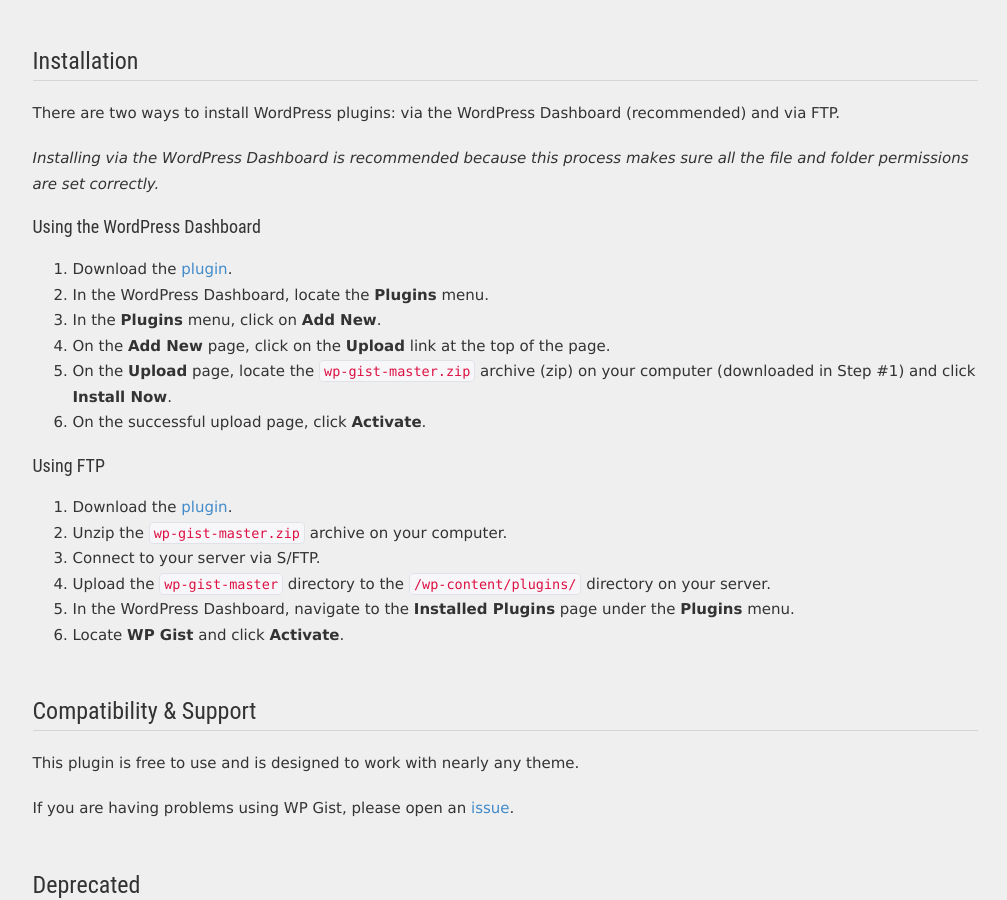
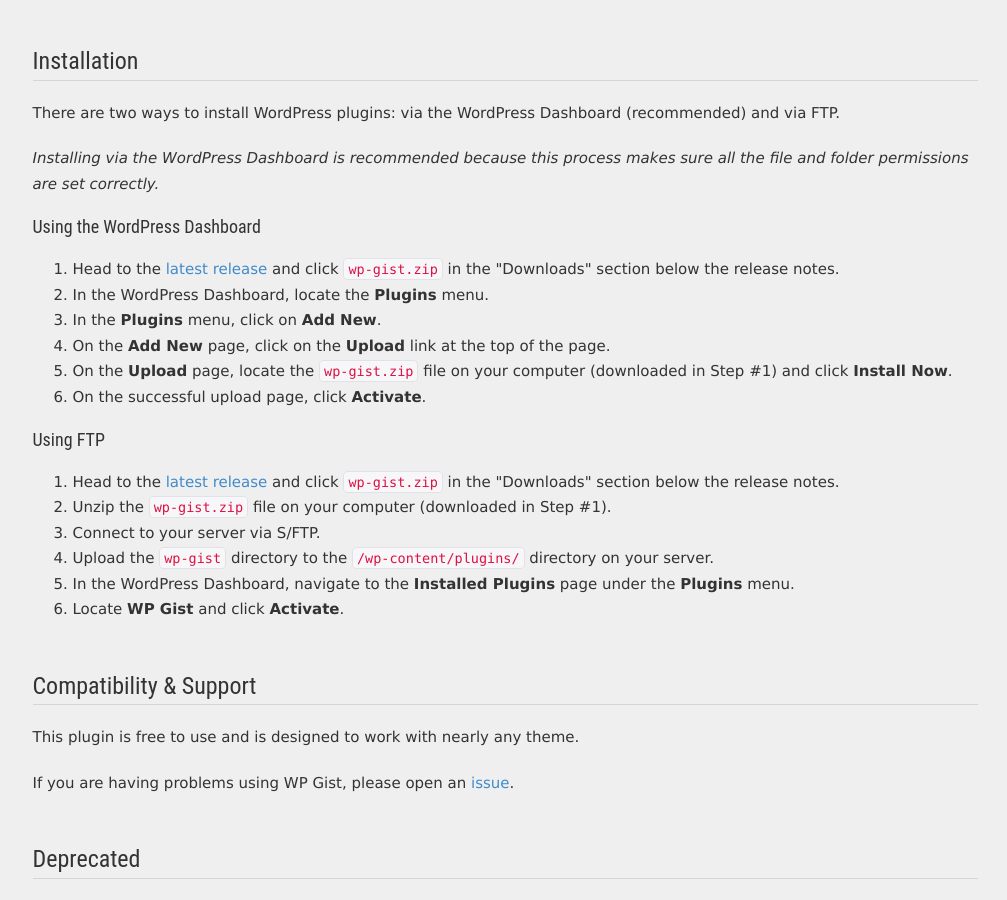
Before and after one commit to tommcfarlin/wp-gist, a Jekyll site: the page built from index.html, in a window 1280 px wide and 900 px high, scrolled down 1364 px. Shown: the whole window, without its empty margins (135-1142 px from the left). Built offline with Jekyll 4.4.1, drawn with Linux system fonts in a browser that asks for light colours.

Commit message:
Updates installation instructions.

```diff
--- a/index.html
+++ b/index.html
@@ -49,19 +49,19 @@ title: WP Gist | GitHub Gist's for WordPress
                     <p><em>Installing via the WordPress Dashboard is recommended because this process makes sure all the file and folder permissions are set correctly.</em></p>
                     <h4>Using the WordPress Dashboard</h4>
                     <ol>
-                        <li>Download the <a href="https://github.com/manovotny/wp-gist/archive/master.zip" title="WP Gist | GitHub Gist's for WordPress">plugin</a>.</li>
+                        <li>Head to the <a href="https://github.com/manovotny/wp-gist/releases/latest" title="WP Gist | GitHub Gist's for WordPress">latest release</a> and click <code>wp-gist.zip</code> in the "Downloads" section below the release notes.</li>
                         <li>In the WordPress Dashboard, locate the <strong>Plugins</strong> menu.</li>
                         <li>In the <strong>Plugins</strong> menu, click on <strong>Add New</strong>.</li>
                         <li>On the <strong>Add New</strong> page, click on the <strong>Upload</strong> link at the top of the page.</li>
-                        <li>On the <strong>Upload</strong> page, locate the <code>wp-gist-master.zip</code> archive (zip) on your computer (downloaded in Step #1) and click <strong>Install Now</strong>.</li>
+                        <li>On the <strong>Upload</strong> page, locate the <code>wp-gist.zip</code> file on your computer (downloaded in Step #1) and click <strong>Install Now</strong>.</li>
                         <li>On the successful upload page, click <strong>Activate</strong>.</li>
                     </ol>
                     <h4>Using FTP</h4>
                     <ol>
-                        <li>Download the <a href="https://github.com/manovotny/wp-gist/archive/master.zip" title="WP Gist | GitHub Gist's for WordPress">plugin</a>.</li>
-                        <li>Unzip the <code>wp-gist-master.zip</code> archive on your computer.</li>
+                        <li>Head to the <a href="https://github.com/manovotny/wp-gist/releases/latest" title="WP Gist | GitHub Gist's for WordPress">latest release</a> and click <code>wp-gist.zip</code> in the "Downloads" section below the release notes.</li>
+                        <li>Unzip the <code>wp-gist.zip</code> file on your computer (downloaded in Step #1).</li>
                         <li>Connect to your server via S/FTP.</li>
-                        <li>Upload the <code>wp-gist-master</code> directory to the <code>/wp-content/plugins/</code> directory on your server.</li>
+                        <li>Upload the <code>wp-gist</code> directory to the <code>/wp-content/plugins/</code> directory on your server.</li>
                         <li>In the WordPress Dashboard, navigate to the <strong>Installed Plugins</strong> page under the <strong>Plugins</strong> menu.</li>
                         <li>Locate <strong>WP Gist</strong> and click <strong>Activate</strong>.</li>
                     </ol>
```
